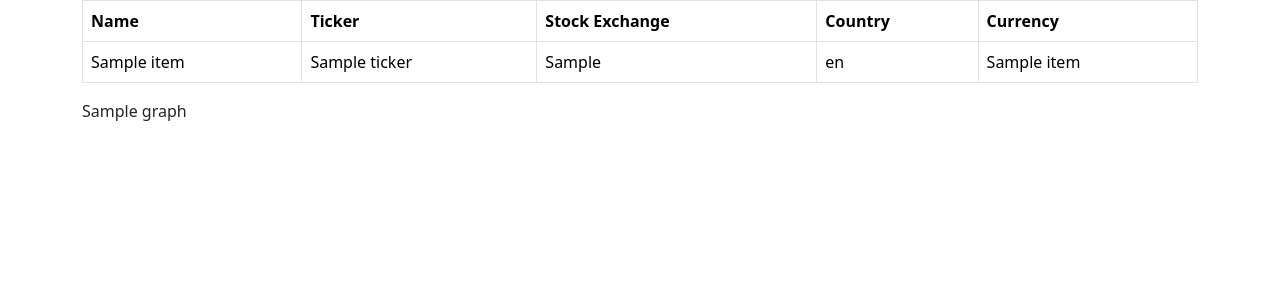
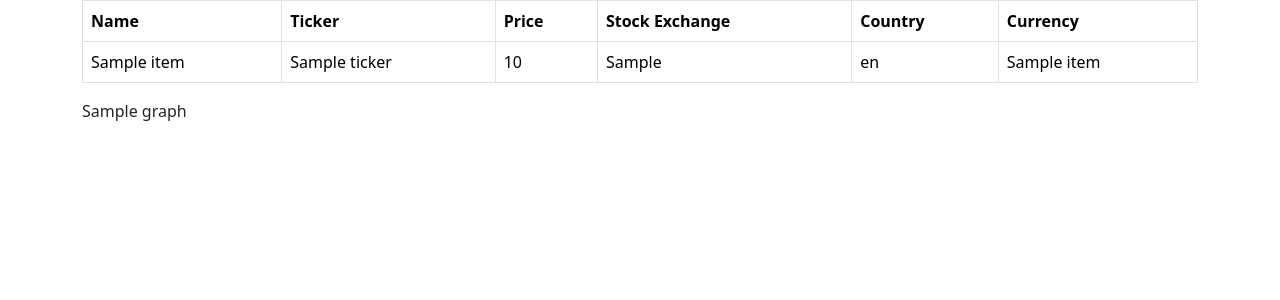
Before and after one commit to Kasper-Bankler/StockWebsite, a Django app: template stocks/templates/stocks/detail.html in a window 1280 px wide. Shown: the part 56-356 px from the top of the page. Run offline with Django 3.2, Linux system fonts and the light colour scheme; the template is opened without the code that fills it: most values are stand-ins (such as "Sample title", 1, 10 or a date in 2020).

Commit message:
Add price to detail.html

```diff
--- a/stocks/templates/stocks/detail.html
+++ b/stocks/templates/stocks/detail.html
@@ -4,6 +4,7 @@
     <tr>
       <th>Name</th>
       <th>Ticker</th>
+      <th>Price</th>
       <th>Stock Exchange</th>
       <th>Country</th>
       <th>Currency</th>
@@ -14,6 +15,7 @@
     <tr>
       <td>{{item.name}}</td>
       <td>{{item.ticker}}</td>
+      <td>{{price}}</td>
       <td>{{item.primary_exchange}}</td>
       <td>{{item.locale}}</td>
       <td>{{item.currency_name}}</td>
--- a/stocks/views.py
+++ b/stocks/views.py
@@ -81,6 +81,8 @@ def detail(request, stock_ticker):
             elif category == 't':
                 timeList.append(bar[category])
 
+    price = closeList[-1]
+
     # Konverter tid i millisekunder til datoer
     times = []
     for time in timeList:
@@ -93,4 +95,4 @@ def detail(request, stock_ticker):
 
     graph = fig.to_html()
 
-    return render(request, 'stocks/detail.html', {'stock': results, 'graph': graph})
+    return render(request, 'stocks/detail.html', {'stock': results, 'graph': graph, 'price': price})
```
